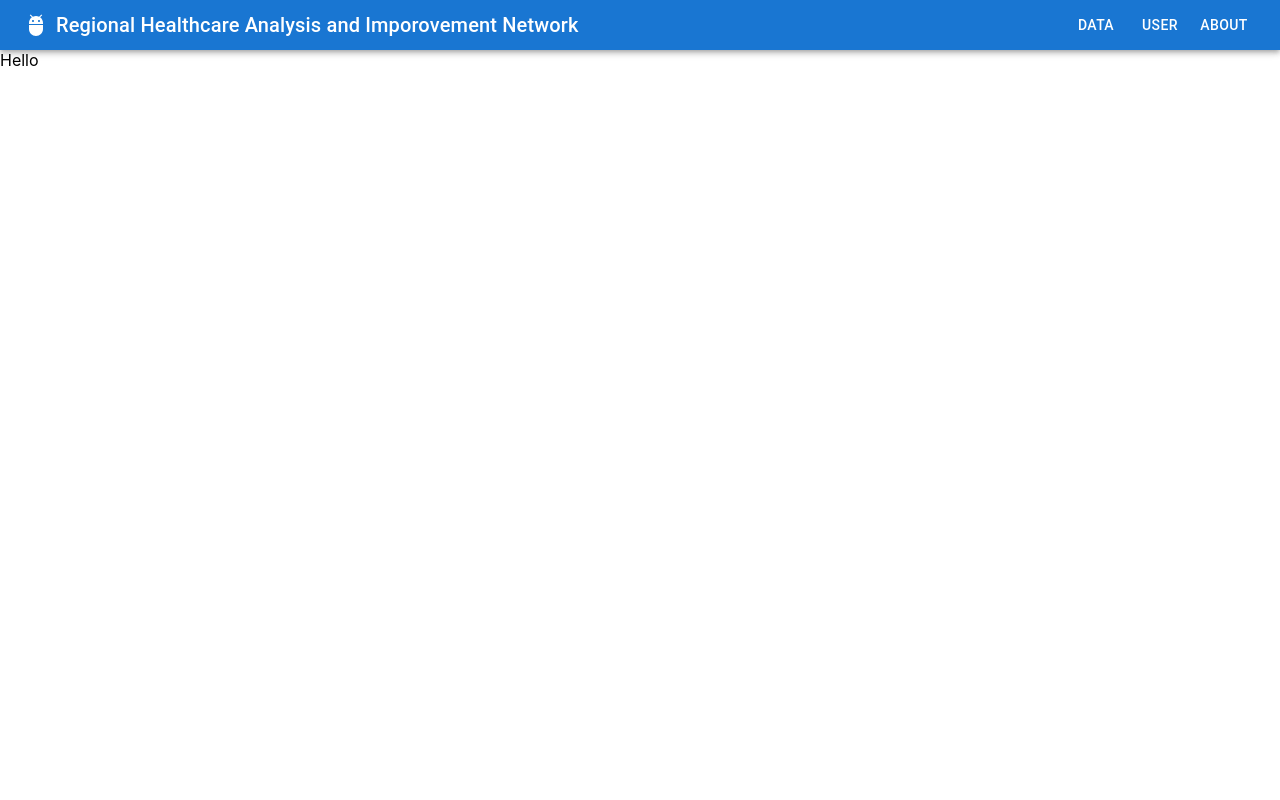
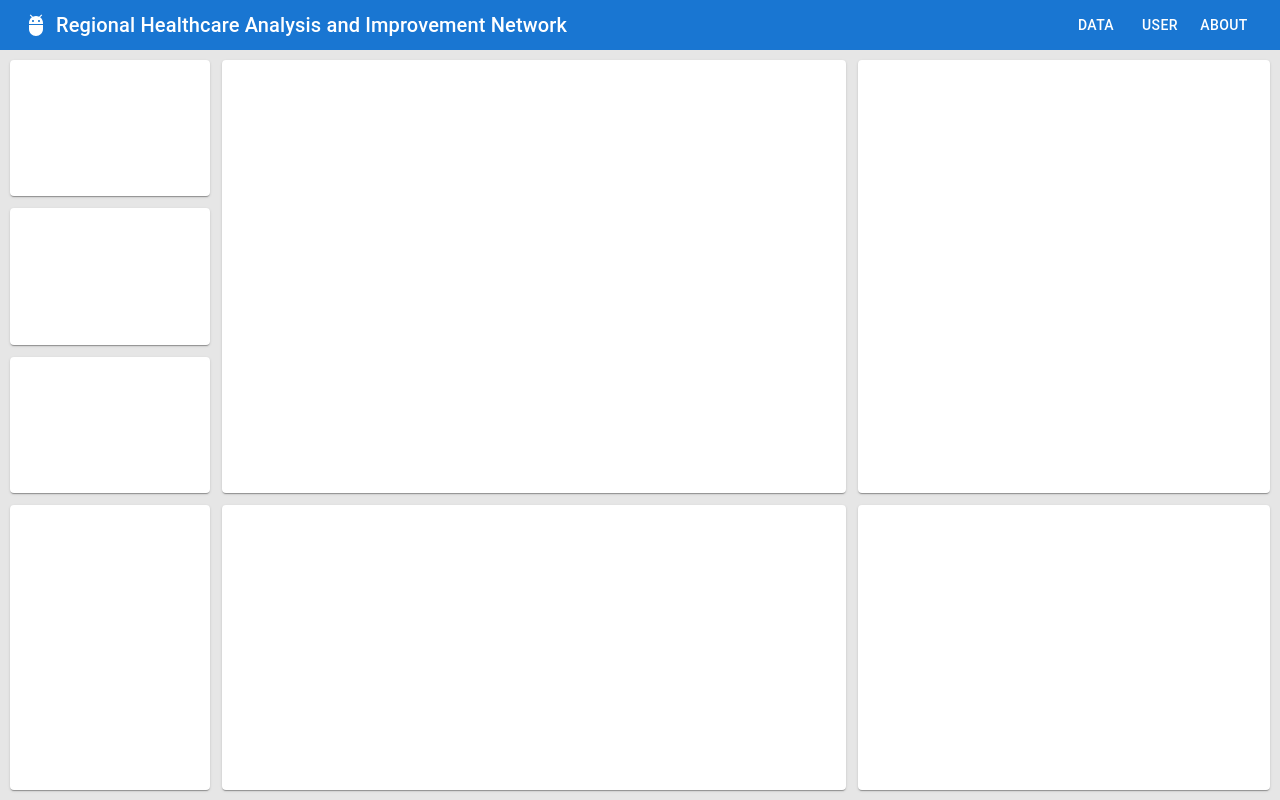
Before and after one commit to Project-RHAIN/RHAIN-frontend, a React (Create React App) app in the folder app/: page / in a window 1280 px wide. Built offline with nearby package versions, Linux system fonts and the light colour scheme.

Commit message:
Added dashboard layout

```diff
--- a/app/src/App.js
+++ b/app/src/App.js
@@ -1,10 +1,11 @@
 import React from 'react';
 import MenuBar from './Components/MenuBar/MenuBar';
+import Dashboard from './Pages/Dashboard/Dashboard';
 function App() {
   return (
     <React.Fragment>
       <MenuBar />
-      Hello
+      <Dashboard />
     </React.Fragment>
   );
 }
--- a/app/src/Components/MenuBar/MenuBar.js
+++ b/app/src/Components/MenuBar/MenuBar.js
@@ -37,7 +37,7 @@ const MenuBar = () => {
   };
 
   return (
-    <AppBar position="static">
+    <AppBar position="static" elevation={0}>
       <Container maxWidth="xl">
         <Toolbar disableGutters className='mainToolbar'>
           <AdbIcon sx={{ display: { md: 'flex' }, mr: 1 }} />
@@ -56,7 +56,7 @@ const MenuBar = () => {
               textDecoration: 'none',
             }}
           >
-            Regional Healthcare Analysis and Imporovement Network
+            Regional Healthcare Analysis and Improvement Network
           </Typography>
 
           <Box justifyContent="flex-end" sx={{ flexGrow: 1, display: { xs: 'flex', md: 'none' } }}>
--- /dev/null
+++ b/app/src/Pages/Dashboard/Dashboard.js
@@ -0,0 +1,46 @@
+import React from "react";
+import { Grid, Paper } from "@mui/material";
+import { height } from "@mui/system";
+import './Dashboard.scss'
+
+const Dashboard = () => {
+
+    return (
+        <Grid container className="grid-container">
+          <Grid container xs={12} className="top-row">
+            <Grid item xs={2} className="grid-item">
+                <Grid container className="grid-container-sub">
+                    <Grid item xs={12} className="grid-item-sub" style={{paddingBottom: '6px'}}>
+                        <Paper className="paperContainer"></Paper>
+                    </Grid>
+                    <Grid item xs={12} className="grid-item-sub" style={{paddingTop: '6px', paddingBottom: '6px'}}>
+                        <Paper className="paperContainer"></Paper>
+                    </Grid>
+                    <Grid item xs={12} className="grid-item-sub" style={{paddingTop: '6px'}}>
+                        <Paper className="paperContainer"></Paper>
+                    </Grid>
+                </Grid>
+            </Grid>
+            <Grid item xs={6} className="grid-item">
+                <Paper className="paperContainer"></Paper>
+            </Grid>
+            <Grid item xs={4} className="grid-item">
+                <Paper className="paperContainer"></Paper>
+            </Grid>
+          </Grid>
+          <Grid container xs={12} className="bottom-row">
+            <Grid item xs={2} className="grid-item">
+                <Paper className="paperContainer"></Paper>
+            </Grid>
+            <Grid item xs={6} className="grid-item">
+                <Paper className="paperContainer"></Paper>
+            </Grid>
+            <Grid item xs={4} className="grid-item">
+                <Paper className="paperContainer"></Paper>
+            </Grid>
+            </Grid>
+        </Grid>
+      );
+}
+
+export default Dashboard;
--- /dev/null
+++ b/app/src/Pages/Dashboard/Dashboard.scss
@@ -0,0 +1,32 @@
+.grid-container {
+    height: 100%;
+    padding: 4px;
+
+    .grid-container-sub {
+        height: 100%;
+        padding: 0px;
+    }
+}
+
+.top-row {
+    height: 60%;
+}
+
+.bottom-row {
+    height: 40%;
+}
+
+.grid-item {
+    padding: 6px;
+
+    .grid-item-sub {
+        padding-left: 0px;
+        padding-right: 0px;
+    }
+}
+
+.paperContainer {
+    height: 100%;
+    width: 100%;
+    // margin: 10px;
+}
--- a/app/src/index.css
+++ b/app/src/index.css
@@ -1,3 +1,17 @@
+html, body, #root {
+  height: 100%
+}
+
+body {
+  background-color: #e6e6e6;
+}
+
+#root {
+  box-sizing: border-box;
+  display: flex;
+  flex-direction: column;
+}
+
 body {
   margin: 0;
   font-family: -apple-system, BlinkMacSystemFont, 'Segoe UI', 'Roboto', 'Oxygen',
```
